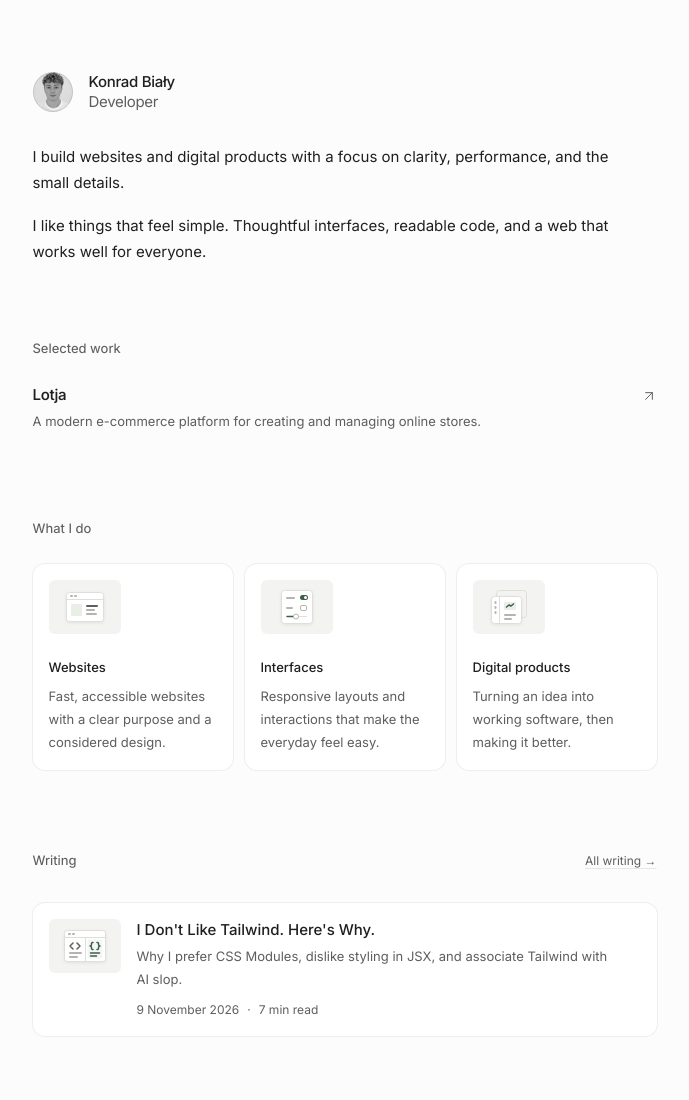
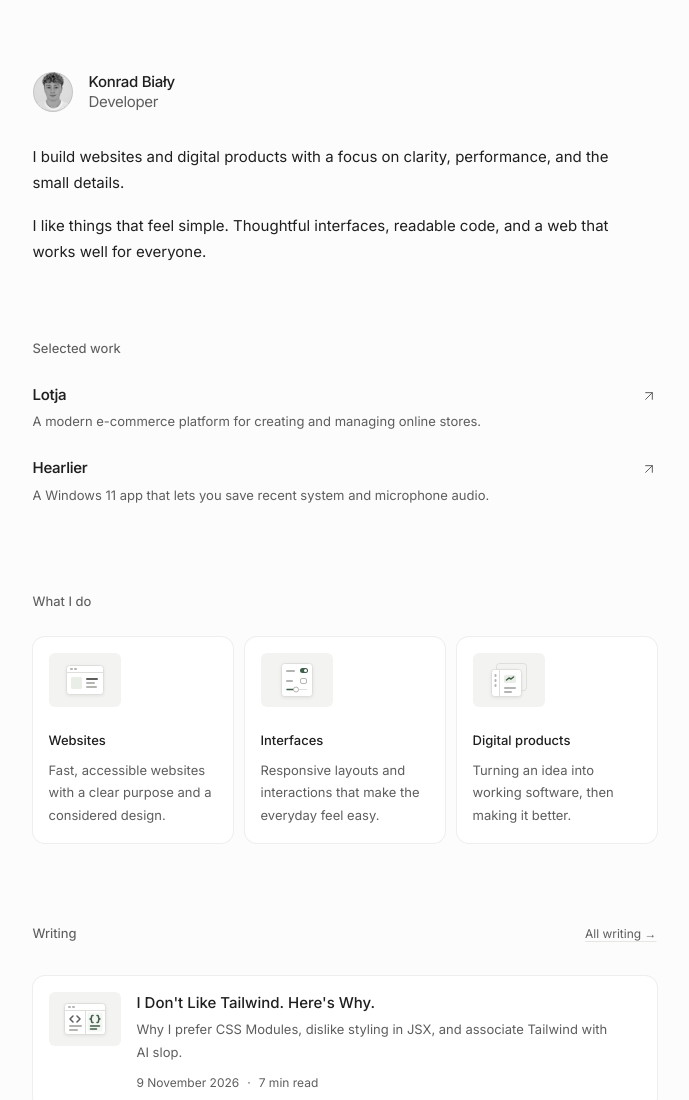
Before and after one commit to newbialywhodis/konradbialy.com, an Astro site: page / in a window 1280 px wide. Shown: the top 1100 px of the page, without its empty margins (288-977 px from the left). Built offline with nearby package versions, Linux system fonts and the light colour scheme; Astro itself is replaced by a stand-in of ours; no server answers.

Commit message:
Add Hearlier to selected work

```diff
--- a/src/components/sections/SelectedWork.astro
+++ b/src/components/sections/SelectedWork.astro
@@ -1,10 +1,11 @@
 ---
-import { selectedProject as project } from "../../content/site";
+import { selectedProjects } from "../../content/site";
 import ArrowUpRight from "../ui/ArrowUpRight.astro";
 ---
 
 <section aria-labelledby="work-heading" id="work">
   <h2 id="work-heading">Selected work</h2>
+  {selectedProjects.map((project) => (
     <a class="project" href={project.url}>
       <div>
         <h3>{project.name}</h3>
@@ -14,6 +15,7 @@ import ArrowUpRight from "../ui/ArrowUpRight.astro";
         <ArrowUpRight />
       </span>
     </a>
+  ))}
 </section>
 
 <style>
--- a/src/content/site.ts
+++ b/src/content/site.ts
@@ -10,8 +10,15 @@ export const person = {
 export const siteDescription = `${person.role} building websites and digital products.`;
 export const writingDescription = "Notes and essays on code, design, and building for the web.";
 
-export const selectedProject = {
-  name: "Lotja",
-  url: "https://lotja.pl",
-  description: "A modern e-commerce platform for creating and managing online stores.",
-};
+export const selectedProjects = [
+  {
+    name: "Lotja",
+    url: "https://lotja.pl",
+    description: "A modern e-commerce platform for creating and managing online stores.",
+  },
+  {
+    name: "Hearlier",
+    url: "https://github.com/newbialywhodis/hearlier",
+    description: "A Windows 11 app that lets you save recent system and microphone audio.",
+  },
+];
```
Lines whose indentation alone changed are shown as unchanged.
